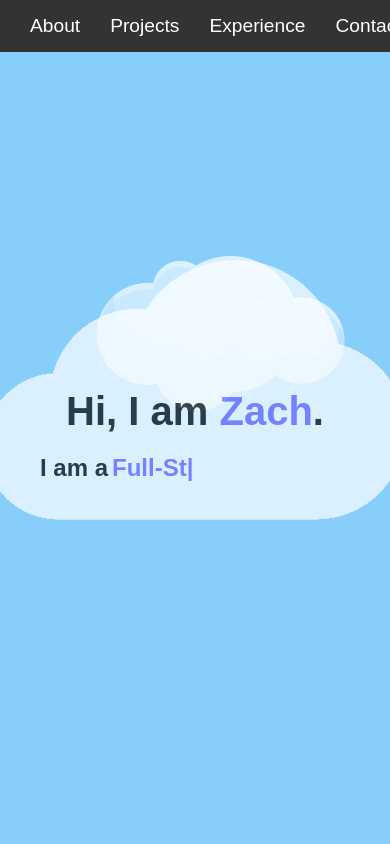
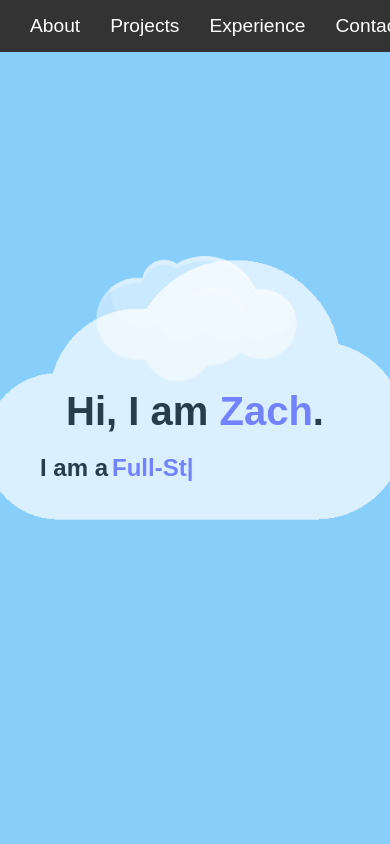
Before and after one commit to Zachary-Bricknell/Portfolio, a React (Create React App) app in the folder my-portfolio/: page / in a window 390 px wide. Shown: the top 844 px of the page. Built offline with nearby package versions, Linux system fonts and the light colour scheme; the HTML template or start-up script is replaced by a standard one.

Commit message:
Updated positioning for mobile again

```diff
--- a/my-portfolio/src/components/Hero.css
+++ b/my-portfolio/src/components/Hero.css
@@ -100,7 +100,8 @@ body {
   }
 
   .cloud {
-    width: 70%; /* Further reduce cloud size for small screens */
-    max-width: 250px;
+    width: 60%; /* Further reduce cloud size for small screens */
+    max-width: 200px;
+    top: 5%; /* Add some space from the top */
   }
 }
```
